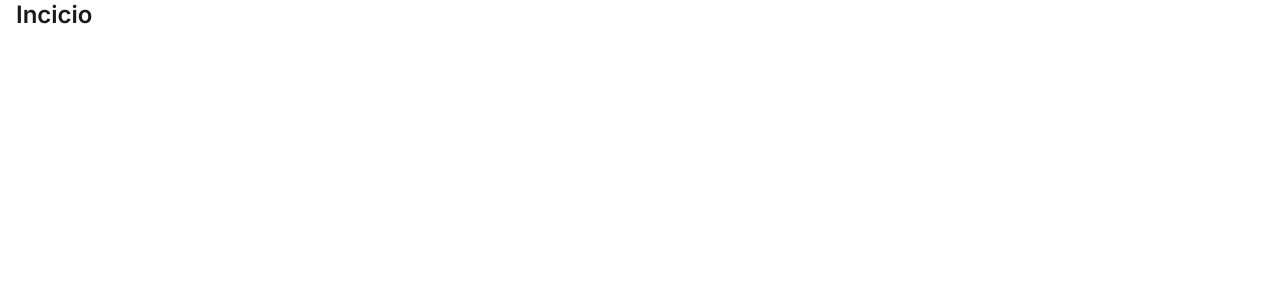
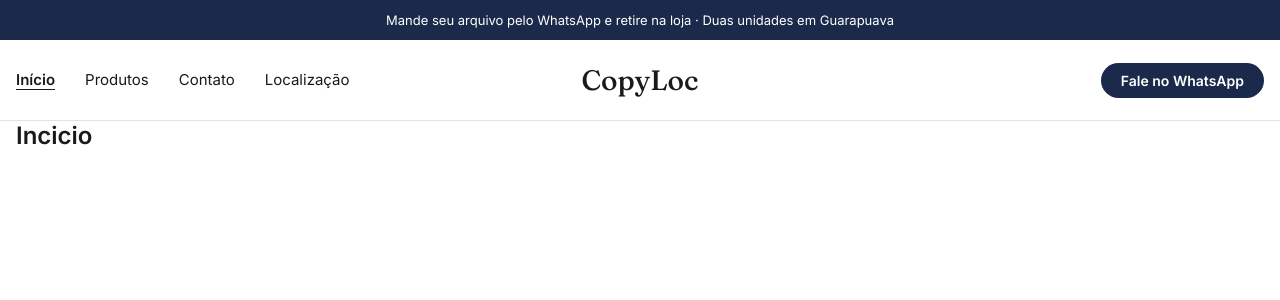
Before and after one commit to iuripedroso/Site_Copiadora, a React (Vite) app: page / in a window 1280 px wide. Shown: the top 300 px of the page. Built offline with nearby package versions, Linux system fonts and the light colour scheme.

Commit message:
header finalizado

```diff
--- a/src/App.tsx
+++ b/src/App.tsx
@@ -1,4 +1,5 @@
 import {Routes, Route} from "react-router-dom";
+import Header from "./components/Header";
 import Home from "./pages/Home";
 import Products from "./pages/Products";
 import Contact from "./pages/Contact";
@@ -6,7 +7,9 @@ import Location from "./pages/Location";
 
 export default function App(){
   return (
-    <main>
+    <>
+    <Header/>
+      <main>
       <Routes>
         <Route path="/" element={<Home />} />
         <Route path="/produtos" element={<Products />} />
@@ -14,5 +17,6 @@ export default function App(){
         <Route path="/localizacao" element={<Location />} />
       </Routes>
     </main>
+      </>
   );
 }
--- /dev/null
+++ b/src/components/Header.css
@@ -0,0 +1,10 @@
+header {
+    border-bottom: 1px solid var(--linha);
+}
+.aviso { background: var(--azul); color: #fff; text-align: center; font-size: 13px; padding: 12px; }
+.barra { display: grid; grid-template-columns: 1fr auto 1fr; align-items: center; height: 80px; }
+nav { display: flex; gap: 30px; font-size: 15px; }
+nav a.active { font-weight: 600; border-bottom: 1.5px solid var(--texto); }
+.logo { font-family: var(--serif); font-size: 28px; font-weight: 500; }
+.btn-whats { justify-self: end; background: var(--azul); color: #fff; font-size: 14px;
+  font-weight: 600; padding: 9px 20px; border-radius: 18px; }
--- a/src/components/Header.tsx
+++ b/src/components/Header.tsx
@@ -2,10 +2,40 @@ import { NavLink } from "react-router-dom";
 import "./Header.css";
 
 const links = [
-    { to: "/", label: "Início"},
-    { to: "/produtos", label: "Produtos"},
-    { to: "/contato", label: "Contato"},
-    { to: "/localizacao", label: "Localização"},
-    {},
+    { to: "/", label: "Início" },
+    { to: "/produtos", label: "Produtos" },
+    { to: "/contato", label: "Contato" },
+    { to: "/localizacao", label: "Localização" },
+
 
 ];
+
+export default function Header() {
+    return (
+        <header>
+            <div className="aviso">
+                Mande seu arquivo pelo WhatsApp e retire na loja · Duas unidades em Guarapuava
+            </div>
+            <div className="barra container">
+                <nav>
+                    {links.map((l) => (
+                    <NavLink key={l.to} to={l.to} end>
+                        {l.label}
+                    </NavLink>
+                    ))}
+                </nav>
+                <span className="logo">CopyLoc</span>
+
+                <a
+                className="btn-whats"
+                href="https://wa.me/554299151033"
+                target="_blank"
+                rel="noopener noreferrer"
+                >
+                    Fale no WhatsApp
+                </a>
+
+            </div>
+        </header>
+    );
+}
```
